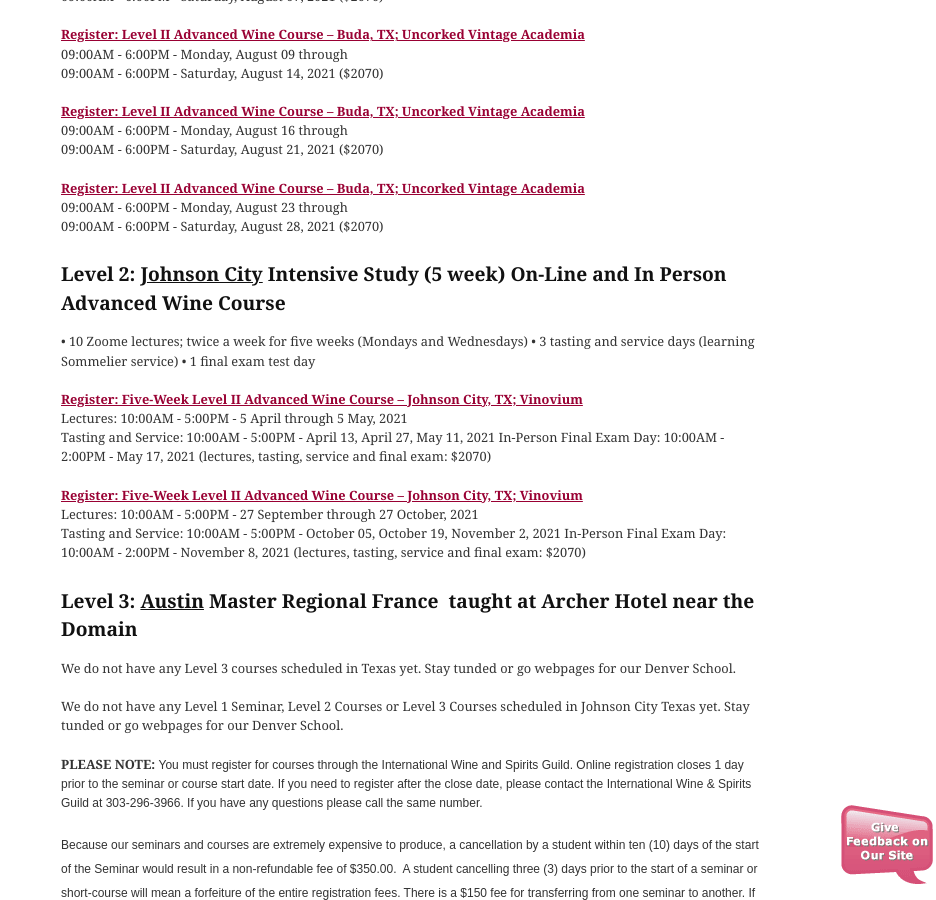
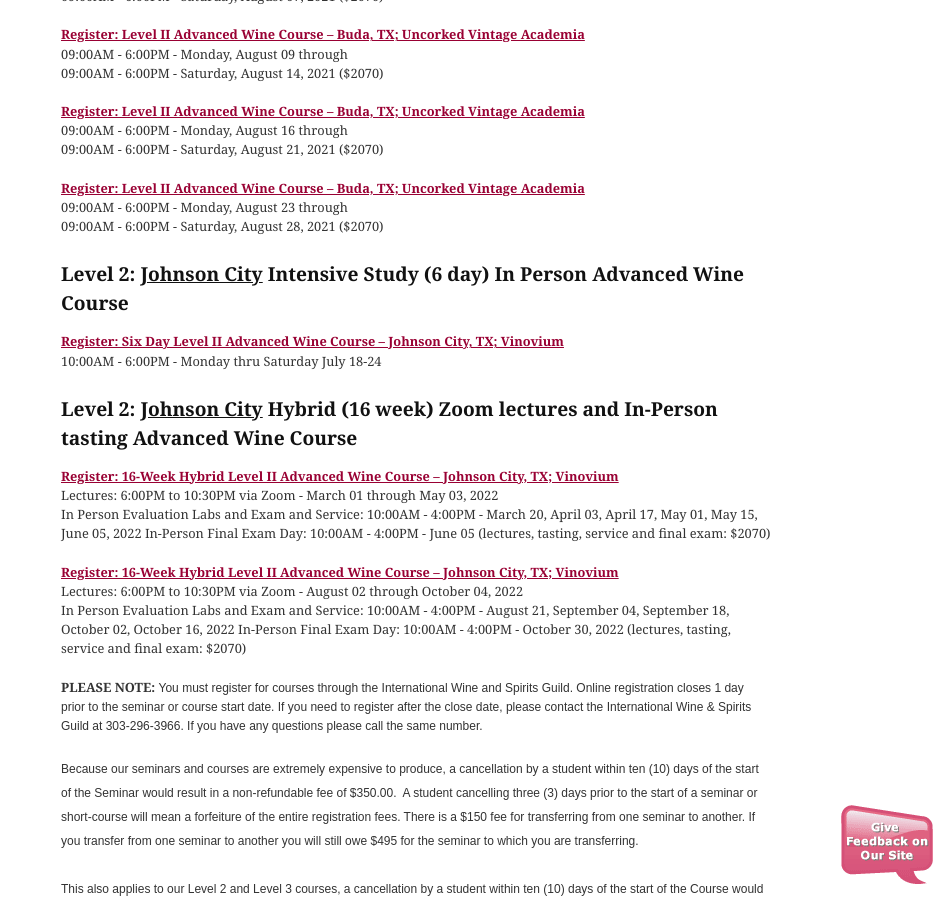
Before and after one commit to CKDev/internationalwineguild.com, a Jekyll site: the page built from texas-wine-school.html, in a window 1280 px wide and 900 px high, scrolled down 3835 px. Shown: the whole window, without its empty margins (344-1280 px from the left). Built offline with Jekyll 4.4.1, drawn with Linux system fonts in a browser that asks for light colours; a script that is not in the unit is left out; comment, search, counter and statistics services are not loaded.

Commit message:
Update texas-wine-school.html

```diff
--- a/texas-wine-school.html
+++ b/texas-wine-school.html
@@ -261,36 +261,32 @@
   09:00AM - 6:00PM - Saturday, August 28, 2021 ($2070)</p>
 
 
-<h3><strong>Level 2: <u>Johnson City</u> Intensive Study (5 week) On-Line and In Person Advanced Wine Course&nbsp;</strong></h3>
-
-<p>• 10 Zoome lectures; twice a week for five weeks (Mondays and Wednesdays)
-   • 3 tasting and service days (learning Sommelier service)
-   • 1 final exam test day</p>
+<h3><strong>Level 2: <u>Johnson City</u> Intensive Study (6 day) In Person Advanced Wine Course&nbsp;</strong></h3>
 
 <p><a class="ga-track"
-    href="http://ww4.aitsafe.com/cf/add.cfm?userid=6714687&amp;product=Level+2+Intensive+Study+Advance+Wine+Course+Vinovium++-++April-May, 2021&amp;price=2070&amp;return=www.internationalwineguild.com/texas-wine-school">
-    <strong>Register: Five-Week Level II Advanced Wine Course – Johnson City, TX; Vinovium</strong>
+    href="http://ww4.aitsafe.com/cf/add.cfm?userid=6714687&amp;product=Level+2+Intensive+Study+Advance+Wine+Course+Vinovium++-++July 18-24, 2022&amp;price=2070&amp;return=www.internationalwineguild.com/texas-wine-school">
+    <strong>Register: Six Day Level II Advanced Wine Course – Johnson City, TX; Vinovium</strong>
   </a><br>
-  Lectures: 10:00AM - 5:00PM - 5 April through 5 May, 2021<br>
-  Tasting and Service: 10:00AM - 5:00PM - April 13, April 27, May 11, 2021
-  In-Person Final Exam Day: 10:00AM - 2:00PM - May 17, 2021 (lectures, tasting, service and final exam: $2070)</p>
+ 10:00AM - 6:00PM - Monday thru Saturday July 18-24<br>
+  </p>
+
+  <h3><strong>Level 2: <u>Johnson City</u> Hybrid (16 week) Zoom lectures and In-Person tasting Advanced Wine Course&nbsp;</strong></h3>
 
 <p><a class="ga-track"
-    href="http://ww4.aitsafe.com/cf/add.cfm?userid=6714687&amp;product=Level+2+Intensive+Study+Advance+Wine+Course+Vinovium++-++September-October, 2021&amp;price=2070&amp;return=www.internationalwineguild.com/texas-wine-school">
-    <strong>Register: Five-Week Level II Advanced Wine Course – Johnson City, TX; Vinovium</strong>
+    href="http://ww4.aitsafe.com/cf/add.cfm?userid=6714687&amp;product=Level+2+Hybrid+Advance+Wine+Course+Vinovium++-++March-May, 2022&amp;price=2070&amp;return=www.internationalwineguild.com/texas-wine-school">
+    <strong>Register: 16-Week Hybrid Level II Advanced Wine Course – Johnson City, TX; Vinovium</strong>
   </a><br>
-  Lectures: 10:00AM - 5:00PM - 27 September through 27 October, 2021<br>
-  Tasting and Service: 10:00AM - 5:00PM - October 05, October 19, November 2, 2021
-  In-Person Final Exam Day: 10:00AM - 2:00PM - November 8, 2021 (lectures, tasting, service and final exam: $2070)</p>
+  Lectures: 6:00PM to 10:30PM via Zoom - March 01 through May 03, 2022<br>
+  In Person Evaluation Labs and Exam and Service: 10:00AM - 4:00PM - March 20, April 03, April 17, May 01, May 15, June 05, 2022
+  In-Person Final Exam Day: 10:00AM - 4:00PM - June 05 (lectures, tasting, service and final exam: $2070)</p>
 
-<h3><strong>Level 3: <u>Austin</u> Master Regional France&nbsp; taught at Archer Hotel near the Domain&nbsp;</strong></h3>
-
-<p>We do not have any Level 3 courses scheduled in Texas yet.  Stay tunded or go webpages for our Denver School.</p>
-
-
-
-<p>We do not have any Level 1 Seminar, Level 2 Courses or Level 3 Courses scheduled in Johnson City Texas yet.  Stay tunded or go webpages for our Denver School.</p>
-
+<p><a class="ga-track"
+    href="http://ww4.aitsafe.com/cf/add.cfm?userid=6714687&amp;product=Level+2+Hybrid+Advance+Wine+Course+Vinovium++-++August - October, 2022&amp;price=2070&amp;return=www.internationalwineguild.com/texas-wine-school">
+    <strong>Register: 16-Week Hybrid Level II Advanced Wine Course – Johnson City, TX; Vinovium</strong>
+  </a><br>
+  Lectures: 6:00PM to 10:30PM via Zoom - August 02 through October 04, 2022<br>
+  In Person Evaluation Labs and Exam and Service: 10:00AM - 4:00PM - August 21, September 04, September 18, October 02, October 16, 2022
+  In-Person Final Exam Day: 10:00AM - 4:00PM - October 30, 2022 (lectures, tasting, service and final exam: $2070)</p>
 
 <p><strong>PLEASE NOTE:&nbsp;</strong><span style="font-family: Arial, sans-serif; font-size: 9pt;">You must register
     for courses through the International Wine and Spirits Guild. Online registration closes 1 day prior to the
```
